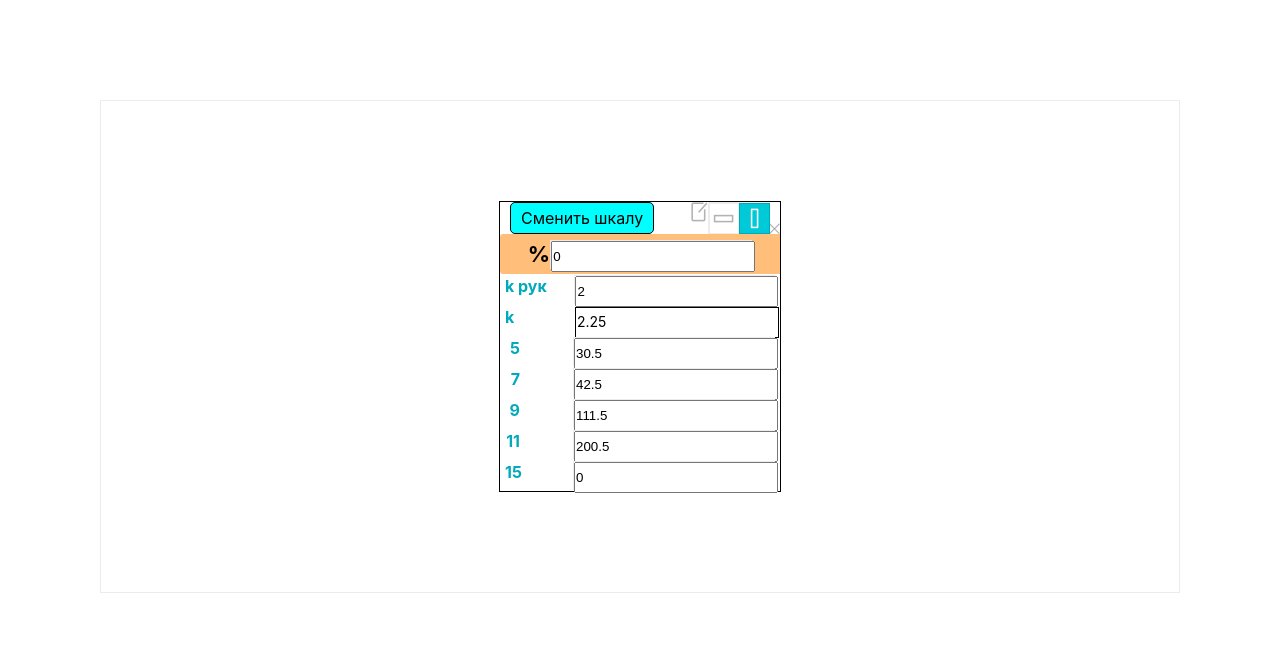
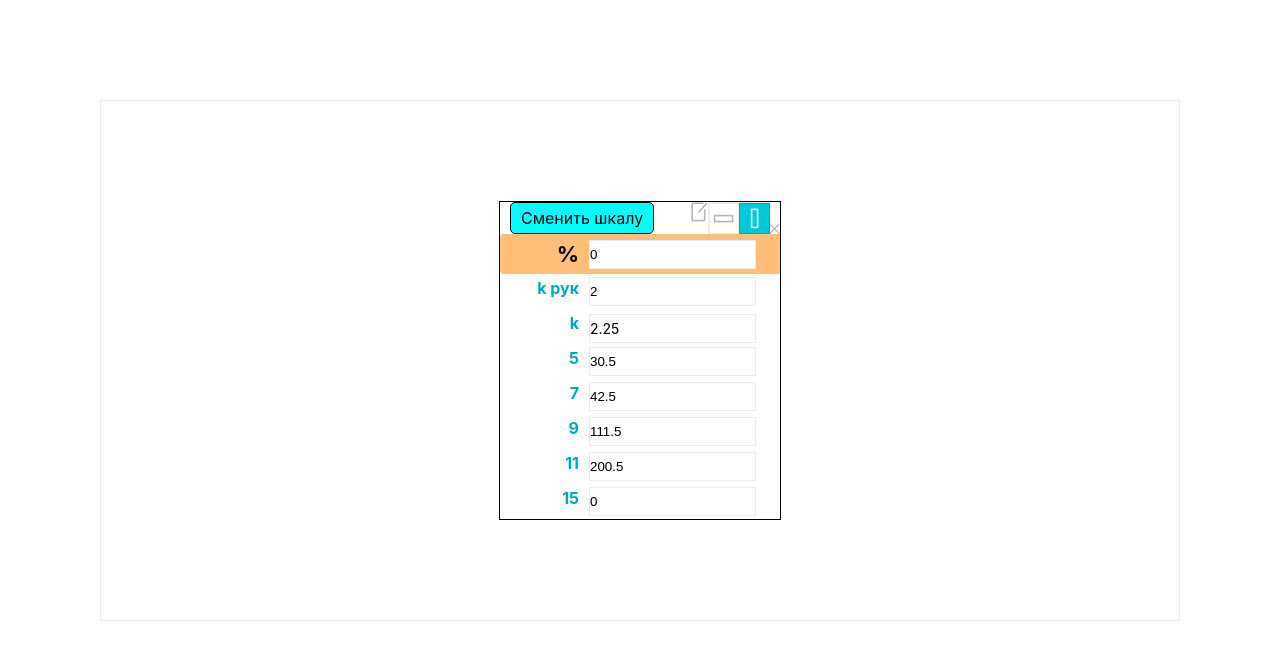
Before and after one commit to Pyarka/Sitef, a React (Create React App) app: page / in a window 1280 px wide. Shown: the top 660 px of the page. Built offline with nearby package versions, Linux system fonts and the light colour scheme.

Commit message:
добавлены правки стилей инпутов и блока процентов

```diff
--- a/src/Components/NumberBox/NumberBoxStyles.ts
+++ b/src/Components/NumberBox/NumberBoxStyles.ts
@@ -1,12 +1,14 @@
 import styled from "styled-components";
 const Container = styled.div`
-  width: ${({isLong}: {isLong: boolean}) => isLong? "200px" :"45px"};
+  width: ${({isLong}: {isLong: boolean}) => isLong? "165px" :"45px"};
   height: 27px;
   border: 1px solid #ececec;
+  margin: 0 10px;
   input{
     display: flex;
     width: 100%;
     height: 100%;
+    border: none;
     padding: 0
   }
 `;
--- a/src/Components/ScalePopup/ScalePopup.tsx
+++ b/src/Components/ScalePopup/ScalePopup.tsx
@@ -40,6 +40,7 @@ import {
     BLockRate,
     CellsScale,
     KStyle,
+    PercentBlock,
 } from "./ScalePopupStyles";
 
 const ScalePopup = (): ReactElement => {
@@ -288,7 +289,7 @@ const ScalePopup = (): ReactElement => {
             <ContainerVertical>
                 {renderHeaderBlock()}
                 <OrangeBlockHorizontal>
-                    %
+                    <PercentBlock isLong={isVertical}>%</PercentBlock>
                     <NumberBox isLong={isVertical}
                                value={0}
                                onChange={() => console.log("процент")}
--- a/src/Components/ScalePopup/ScalePopupStyles.ts
+++ b/src/Components/ScalePopup/ScalePopupStyles.ts
@@ -9,9 +9,6 @@ import plus from '../../Assets/Images/plusWhite.png';
 import {RateStyleProps} from "./Helper";
 
 export const ScaleStyle = styled.div`
-  text-align: end;
-  width: 15px;
-  padding: 0 10px 0 0;
 `;
 
 export const ContainerVertical = styled.div`
@@ -159,15 +156,14 @@ export const KStyle = styled.div `
 export const Rate = styled.div`
     display: flex;
     flex-shrink: 0;
-    width: ${({isLong}: RateStyleProps ) => isLong? "200px" :"45px"};
-    margin: ${({isNear}: RateStyleProps) => isNear? "3px 0 0 0" :"3px 7px 0 0"};
+    width: ${({isLong}: RateStyleProps ) => isLong? "165px" :"45px"};
+    margin: 3px 10px 0 10px;
     height: 27px;
-    border: 0.5px solid black;
+    border: 1px solid #ececec;
     color: black;
     font-size: 14px;
     font-weight: normal;
     justify-content: start;
-    padding: 0 1px 2px 1px;
     align-items: center;
 `;
 
@@ -256,24 +252,26 @@ export const CellsContainer = styled.div`
 `;
 
 export const CellsScale = styled.div `
-    width: ${({isLong}: {isLong: boolean}) => isLong? "70px" :""};
+    justify-content: flex-end;
+    display: flex;
     height: ${({isLong}: {isLong: boolean}) => isLong? "27px" :""};
+    min-width: 65px;
+`;
+
+export const PercentBlock = styled(CellsScale) `
+
 `;
 
 export const CellsRow = styled.div`
-    width: 150px;
     height: 25px;
     font-weight: bold;
     display: flex;
-    flex-grow: 0;
-    margin: 5px;
+    flex-grow: 1;
     width: auto;
     flex-direction: ${({isVertical}: { isVertical: boolean }) => isVertical ? "row" : "column"};
     align-items: center;
     justify-content: center;
-    margin-bottom: 3px;
-    margin-top: 3px;
+    padding: 5px 0;
 `;
 export const CellsValues = styled.div`
-   margin: 0 0 0 5px;
 `;
```
